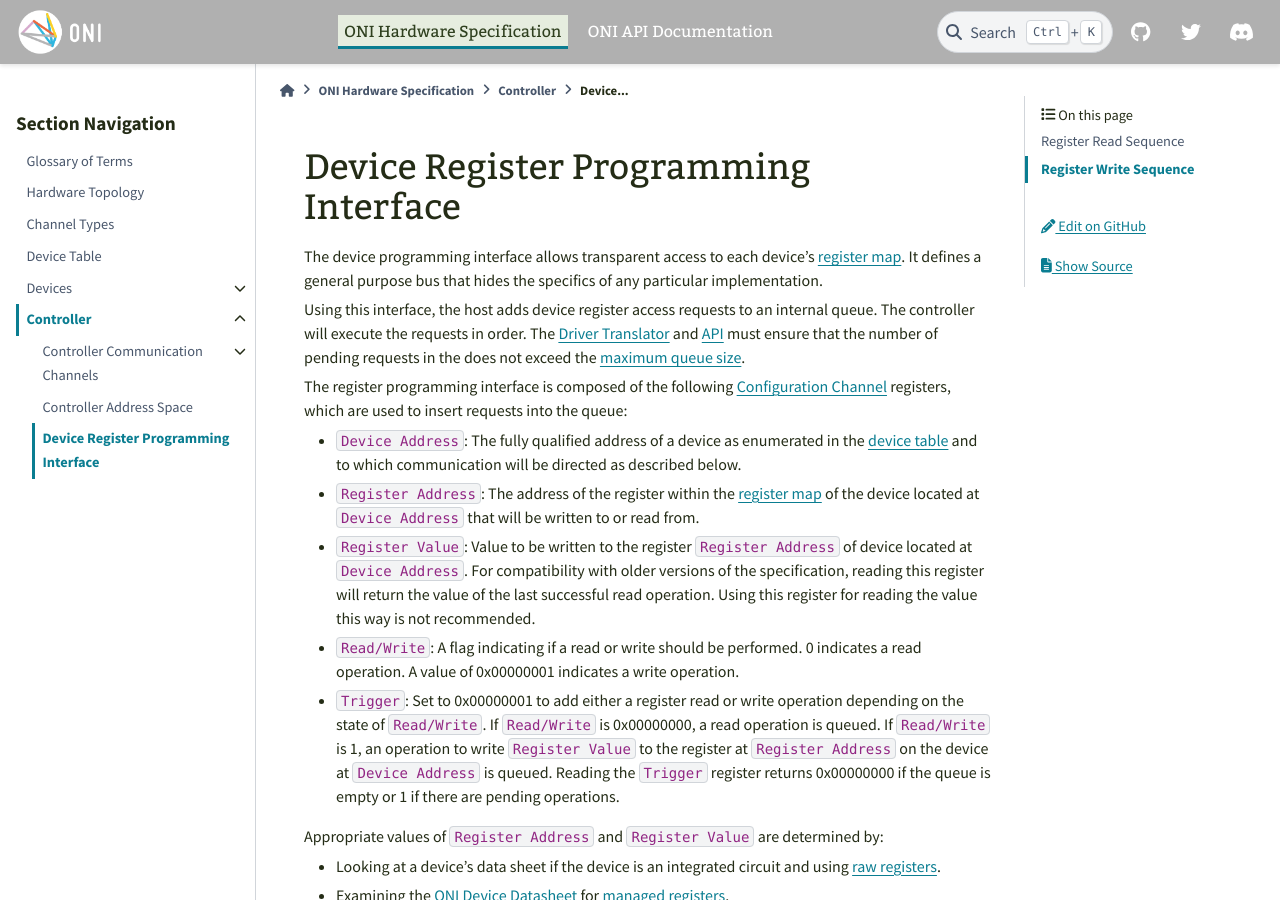
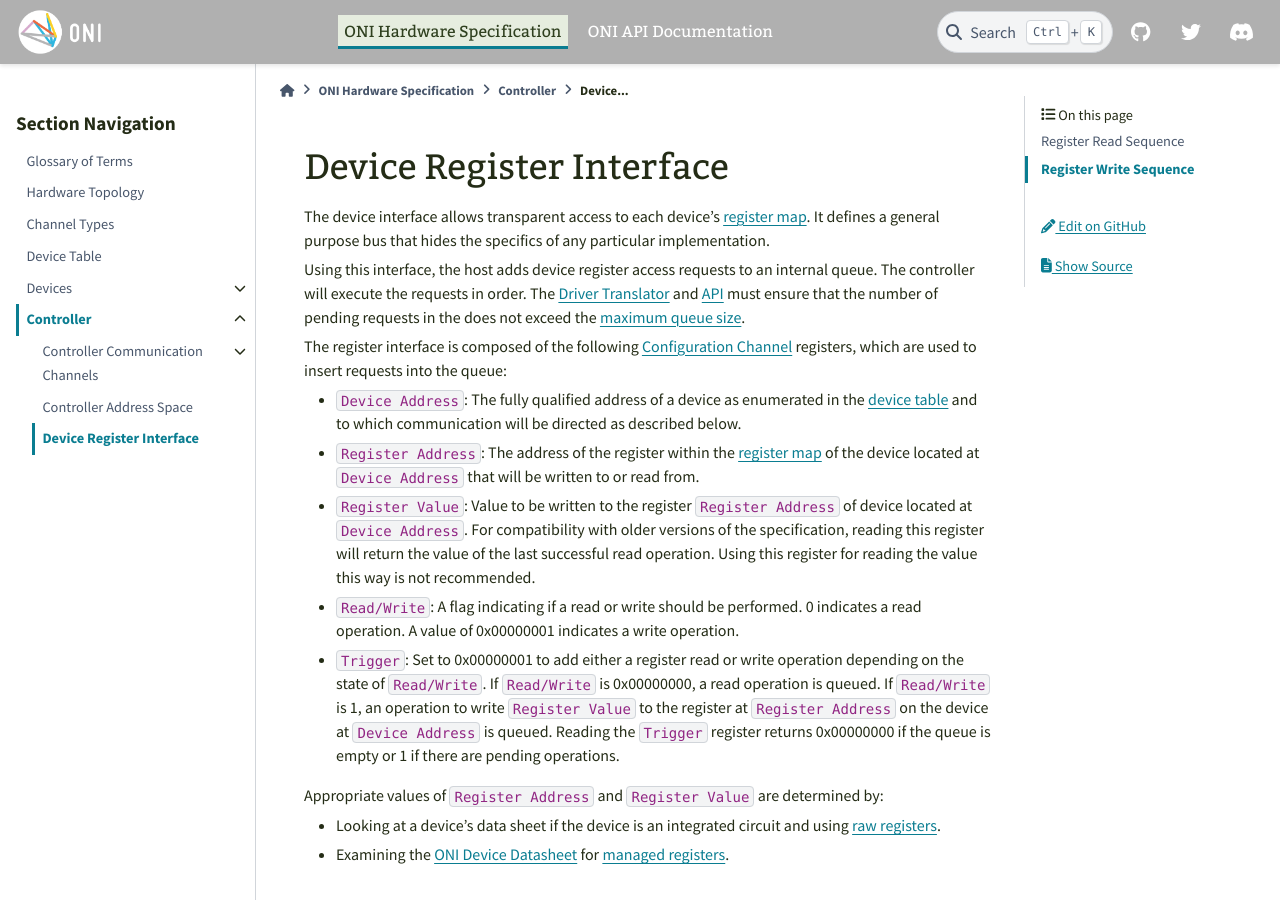
Before and after one commit to open-ephys/ONI, a Sphinx documentation site: the page built from source/hw-spec/controller/register_interface.rst, in a window 1280 px wide and 900 px high. Built offline with Sphinx 7.4.7 and the PyData theme 0.15.4, drawn with Linux system fonts in a browser that asks for light colours.

```diff
--- a/source/hw-spec/comm_channels.rst
+++ b/source/hw-spec/comm_channels.rst
@@ -19,7 +19,7 @@ the system:
     A synchronous, bidirectional, addressed digital bus to access :term:`registers<Register>`.
     Registers can be Read-only, Write-only or Read/Write. Channels of this type
     MUST indicate a successful or failed completion of a register access operation.
-    (e.g., An access to an non-existent address or a non-allowed operation will signal an error.)
+    (e.g., an access to an non-existent address or a non-allowed operation will signal an error.)
 
     .. note:: Both the controller and the devices can hold registers. Controller registers are
       arranged in a fixed :ref:`address map<addresses>` and accessed through the
--- a/source/hw-spec/controller/register_interface.rst
+++ b/source/hw-spec/controller/register_interface.rst
@@ -1,9 +1,9 @@
 .. _register_interface:
 
-Device Register Programming Interface
+Device Register Interface
 ======================================
 
-The device programming interface allows transparent access to each device's
+The device interface allows transparent access to each device's
 :ref:`register map <dev-reg-map>`. It defines a general purpose bus that hides
 the specifics of any particular implementation.
 
@@ -12,7 +12,7 @@ queue. The controller will execute the requests in order. The :term:`Driver Tran
 and :term:`API` must ensure that the number of pending requests in the does not
 exceed the :ref:`maximum queue size<max-devaccess-reg>`.
 
-The register programming interface is composed of the following
+The register interface is composed of the following
 :ref:`conf-chan` registers, which are used to insert requests into the queue:
 
 - ``Device Address``: The fully qualified address of a device as enumerated in
```
